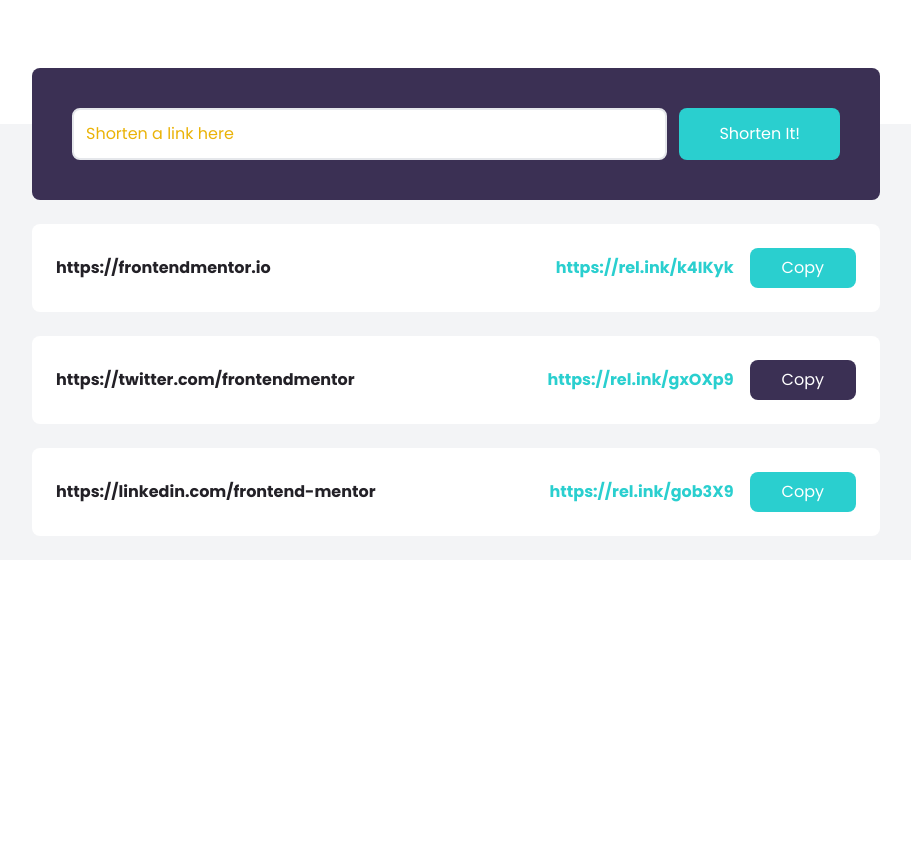
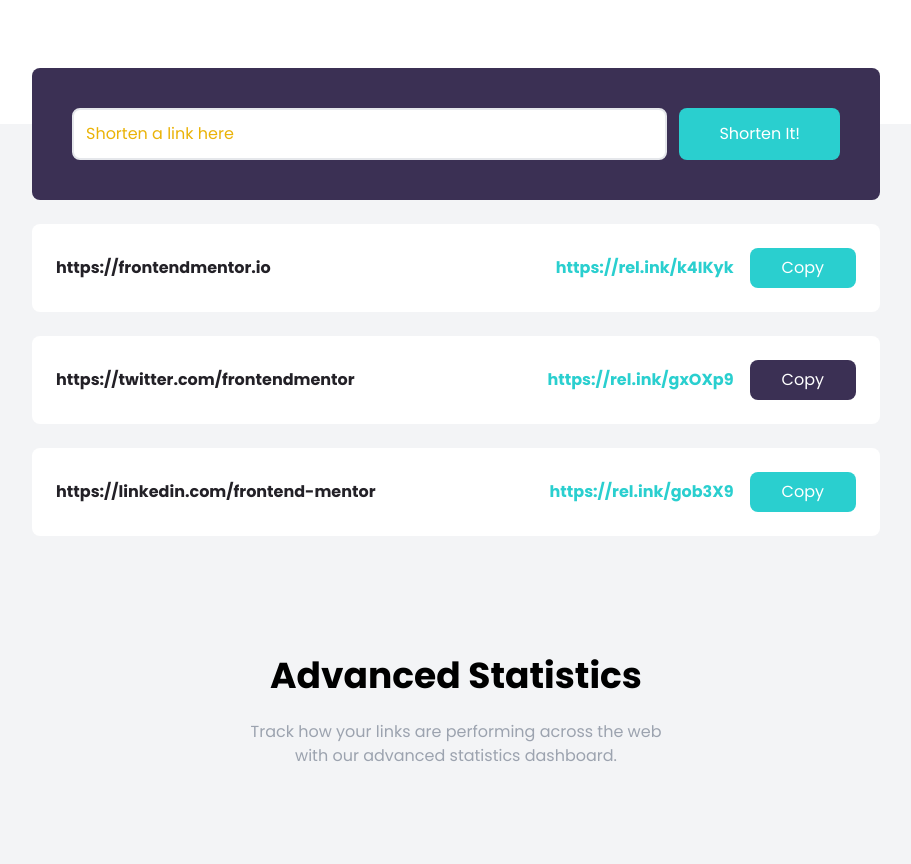
Before and after one commit to eyasudev/url-shortener-with-tailwind-css, a website: page index.html in a window 1280 px wide. Shown: the part 588-1452 px from the top of the page, without its empty margins (184-1095 px from the left). Before the commit the page ends 1148 px from the top, so only its background shows below. Drawn offline with Linux system fonts and the light colour scheme.

Commit message:
feat: add the Stats section

```diff
--- a/index.html
+++ b/index.html
@@ -188,5 +188,16 @@
         </div>
       </div>
     </section>
+
+    <!-- Stats Section -->
+    <section id="stats" class="py-24 bg-gray-100">
+      <div class="container mx-auto px-3">
+        <h2 class="text-4xl mb-6 font-bold text-center">Advanced Statistics</h2>
+        <p class="max-w-xs mx-auto text-center text-gray-400 md:max-w-md">
+          Track how your links are performing across the web with our advanced
+          statistics dashboard.
+        </p>
+      </div>
+    </section>
   </body>
 </html>
```
Also changed, not shown: css/style.css.
